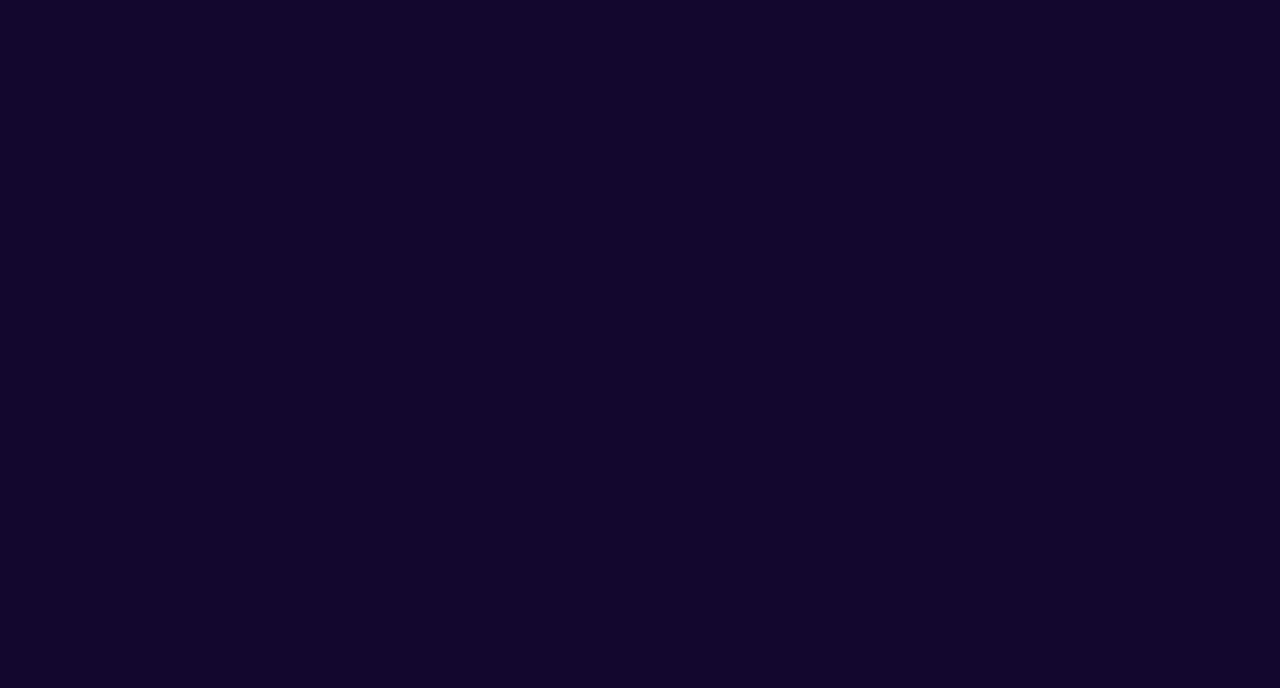
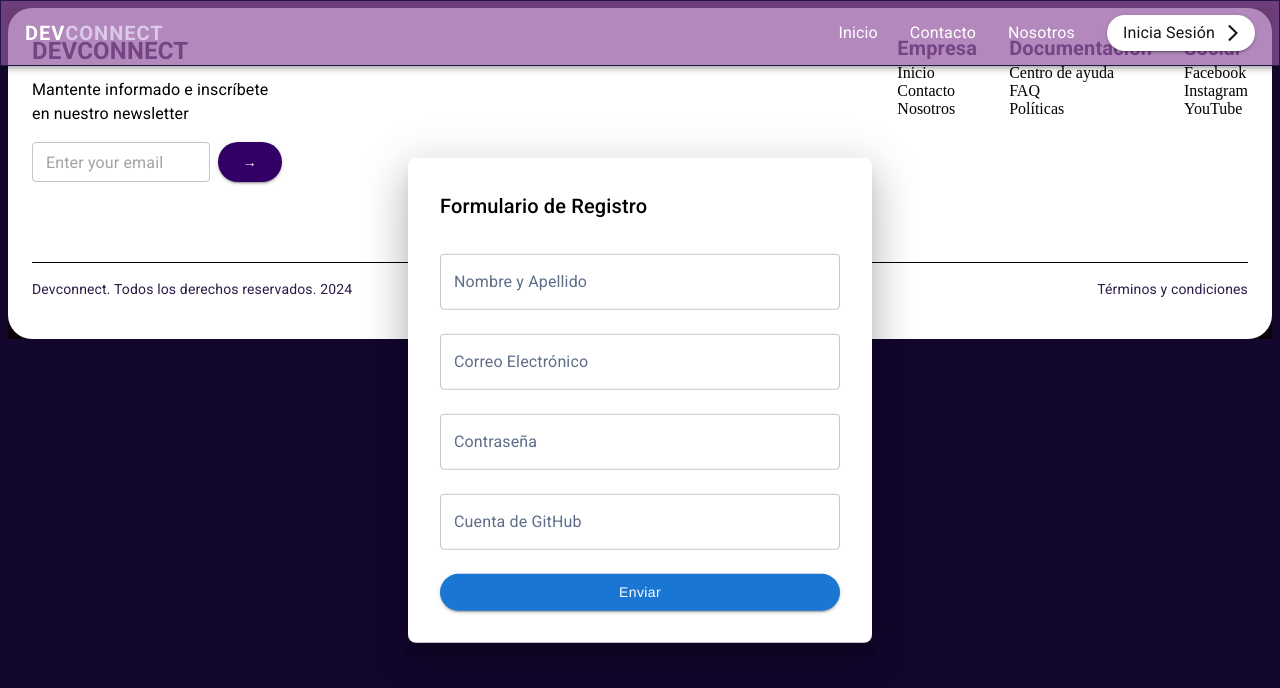
Before and after one commit to No-Country-simulation/c20-36-n-node-react, a React (Vite) app in the folder frontend/: page /register in a window 1280 px wide. Shown: the top 688 px of the page. Built offline with nearby package versions, Linux system fonts and the light colour scheme.

Commit message:
feat: build general ui v2 (#70)
* adjust profile and register

* feat: build general ui v2

```diff
--- a/frontend/src/App.tsx
+++ b/frontend/src/App.tsx
@@ -1,12 +1,12 @@
 import { ThemeProvider } from '@mui/material'
-import { Home } from '../.vscode/build-general-ui/original-components/HomeDiego'
 import './App.css'
+import MainLayout from './components/organisms/layouts/MainLayout'
 import { getMainTheme } from './theme/getMainTheme'
 
 function App() {
   return (
     <ThemeProvider theme={getMainTheme()}>
-      <Home />
+      <MainLayout />
     </ThemeProvider>
   )
 }
--- /dev/null
+++ b/frontend/src/components/molecules/Header/Header.tsx
@@ -0,0 +1,10 @@
+import { Box } from '@mui/material'
+import Navbar from '../../organisms/Navbar/Navbar'
+
+export const Header = () => {
+  return (
+    <Box sx={{ display: 'flex' }}>
+      <Navbar />
+    </Box>
+  )
+}
--- a/frontend/src/components/organisms/Navbar/Navbar.tsx
+++ b/frontend/src/components/organisms/Navbar/Navbar.tsx
@@ -42,9 +42,8 @@ export default function Navbar() {
       sx={{
         backgroundColor: 'purpleAlpha.5',
         border: '1px solid #241943',
-        width: '95%',
-        margin: '24px 24px 0',
-        borderRadius: '35px',
+        width: '100%',
+        m: 0,
       }}
     >
       <Toolbar>
--- /dev/null
+++ b/frontend/src/components/organisms/layouts/MainLayout.tsx
@@ -0,0 +1,22 @@
+import { Box, ThemeProvider } from '@mui/material'
+import React from 'react'
+import { Outlet } from 'react-router-dom'
+import { getMainTheme } from '../../../theme/getMainTheme'
+import { Footer } from '../../molecules/Footer/Footer'
+import { Header } from '../../molecules/Header/Header'
+
+const MainLayout: React.FC = () => {
+  return (
+    <ThemeProvider theme={getMainTheme}>
+      <Box sx={{ bgcolor: 'mono.black.1', p: 0, m: 0 }}>
+        <Header />
+        <main>
+          <Outlet /> {/* Aquí se renderiza el componente de la página actual */}
+        </main>
+        <Footer />
+      </Box>
+    </ThemeProvider>
+  )
+}
+
+export default MainLayout
--- a/frontend/src/forms/RegisterFrom.tsx
+++ b/frontend/src/forms/RegisterFrom.tsx
@@ -20,7 +20,6 @@ export const RegisterForm = () => {
       email: '',
       password: '',
       github: '',
-      linkedIn: '',
     },
     validationSchema: validationRegisterSchema,
     onSubmit: values => {
@@ -31,11 +30,7 @@ export const RegisterForm = () => {
   })
 
   return (
-    <>
-      <Button onClick={handleOpenRegisterForm} variant="contained">
-        Registro
-      </Button>
-      <Modal open={openRegisterForm} onClose={handleCloseRegisterForm}>
+    <Box>
       <Box
         sx={{
           position: 'absolute',
@@ -97,23 +92,11 @@ export const RegisterForm = () => {
             error={formik.touched.github && Boolean(formik.errors.github)}
             helperText={formik.touched.github && formik.errors.github}
           />
-            <TextField
-              fullWidth
-              margin="normal"
-              label="LinkedIn (opcional)"
-              name="linkedIn"
-              value={formik.values.linkedIn}
-              onChange={formik.handleChange}
-              error={formik.touched.linkedIn && Boolean(formik.errors.linkedIn)}
-              helperText={formik.touched.linkedIn && formik.errors.linkedIn}
-            />
-
           <Button type="submit" variant="contained" fullWidth sx={{ mt: 2 }}>
             Enviar
           </Button>
         </form>
       </Box>
-      </Modal>
       <Modal open={confirmationOpenRegisterForm} onClose={() => setConfirmationOpenRegisterForm(false)}>
         <Box
           sx={{
@@ -142,6 +125,6 @@ export const RegisterForm = () => {
           </Button>
         </Box>
       </Modal>
-    </>
+    </Box>
   )
 }
--- a/frontend/src/screens/(home)/Home.tsx
+++ b/frontend/src/screens/(home)/Home.tsx
@@ -1,23 +1,17 @@
 import { Box } from '@mui/material'
-import { Footer } from '../../components/organisms/Footer'
 import HomeHero from '../../components/organisms/HomeHero/HomeHero'
 import Intro from '../../components/organisms/Intro/Intro'
-import Navbar from '../../components/organisms/Navbar/Navbar'
 import TestimonialSection from '../../components/organisms/TestimonialSection/TestimonialSection'
 import './Home.css'
 
 const Home = () => {
   return (
-    <Box className="home">
+    <Box>
       <Box className="hero" sx={{ display: 'flex', flexDirection: 'column', alignItems: 'center' }}>
-        <Box sx={{ display: 'flex' }}>
-          <Navbar />
-        </Box>
         <HomeHero />
       </Box>
       <Intro />
       <TestimonialSection />
-      <Footer />
     </Box>
   )
 }
--- a/frontend/src/screens/HomeScreen/HomeScreen.tsx
+++ b/frontend/src/screens/HomeScreen/HomeScreen.tsx
@@ -1,13 +1,5 @@
-import { ThemeProvider } from '@mui/material'
 import Home from '../(home)/Home'
-import { getMainTheme } from '../../theme/getMainTheme'
 
 export default function HomeScreen() {
-  return (
-    <ThemeProvider theme={getMainTheme()}>
-      <main>
-        <Home />
-      </main>
-    </ThemeProvider>
-  )
+  return <Home />
 }
--- /dev/null
+++ b/frontend/src/screens/Profile/Profile.tsx
@@ -0,0 +1,5 @@
+import { Box } from '@mui/material'
+
+export const Profile = () => {
+  return <Box></Box>
+}
--- a/frontend/src/screens/RegisterScreen/RegisterScreen.tsx
+++ b/frontend/src/screens/RegisterScreen/RegisterScreen.tsx
@@ -1,3 +1,5 @@
+import { RegisterForm } from '../../forms/RegisterFrom'
+
 export default function RegisterScreen() {
-  return <main></main>
+  return <RegisterForm />
 }
```
Also changed, not shown: frontend/src/router/RouterProvider.tsx (+9 -11 lines), frontend/src/components/molecules/Footer/Footer.tsx (renamed from frontend/src/components/organisms/Footer.tsx). Lines whose indentation alone changed are shown as unchanged.
